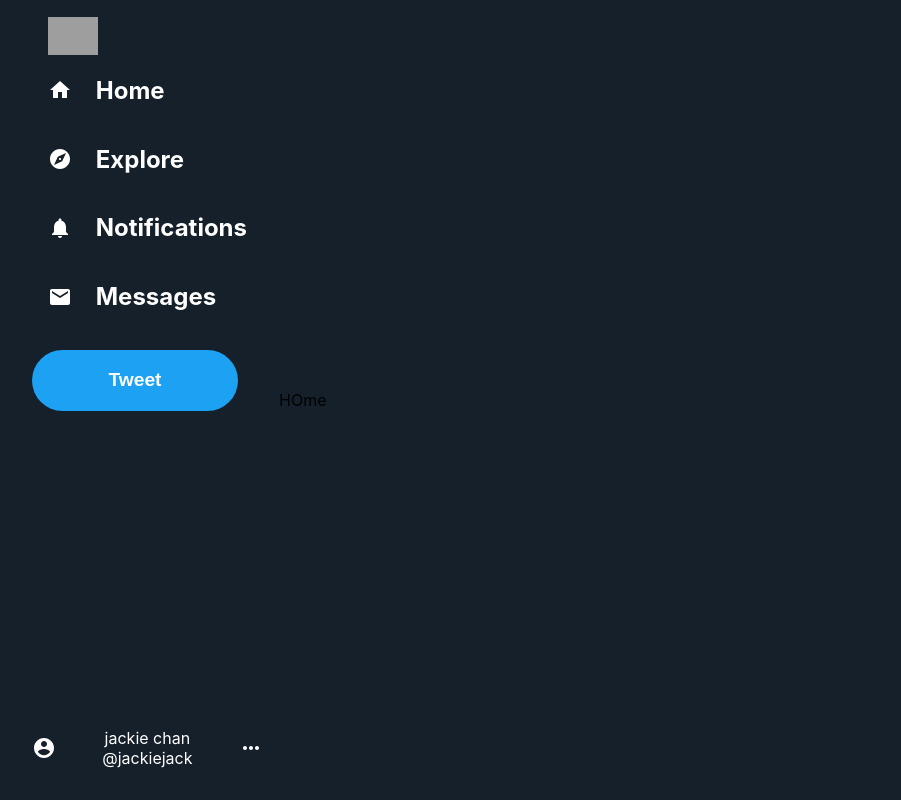
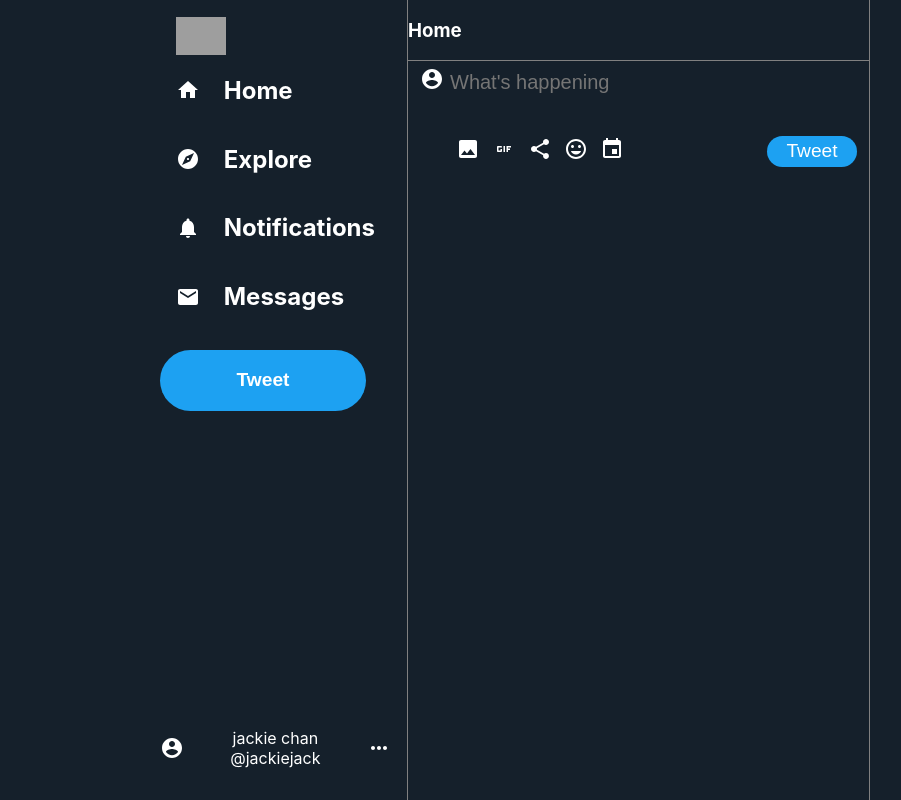
Before and after one commit to dave-wu-dev-12/twitter-react-redux-prac, a React (Create React App) app in the folder twit-clone/: page / in a window 1280 px wide. Shown: the whole page, without its empty margins (105-1006 px from the left). Built offline with nearby package versions, Linux system fonts and the light colour scheme; grey boxes are pictures that could not be loaded.

Commit message:
adding home header and post input

```diff
--- a/twit-clone/src/left-hand-nav/LeftHandNav.css
+++ b/twit-clone/src/left-hand-nav/LeftHandNav.css
@@ -3,7 +3,7 @@
   display: flex;
   flex-direction: column;
   height: 100vh;
-  width: 30vw;
+  width: 40vw;
   align-items: flex-end;
 }
 
--- a/twit-clone/src/postsSection/PostSection.css
+++ b/twit-clone/src/postsSection/PostSection.css
@@ -0,0 +1,15 @@
+.postSection_container {
+  color: white;
+  display: flex;
+  flex-direction: column;
+  height: 100vh;
+  width: 60vw;
+}
+
+.feed_container {
+  width: 60%;
+  max-width: 700px;
+  border-left: 1px solid gray;
+  border-right: 1px solid gray;
+  height: 100vh;
+}
--- a/twit-clone/src/postsSection/PostSection.js
+++ b/twit-clone/src/postsSection/PostSection.js
@@ -1,11 +1,15 @@
 import React from "react";
 import "./PostSection.css";
 import PostSectionHeader from "./postSectionHeader/PostSectionHeader";
+import PostInput from "./postSectionPosts/PostInput";
 
 function PostSection() {
   return (
-    <div>
-      <PostSectionHeader />
+    <div className="postSection_container">
+      <div className="feed_container">
+        <PostSectionHeader />
+        <PostInput />
+      </div>
     </div>
   );
 }
--- a/twit-clone/src/postsSection/postSectionHeader/PostSectionHeader.css
+++ b/twit-clone/src/postsSection/postSectionHeader/PostSectionHeader.css
@@ -0,0 +1,3 @@
+.homeSectionContainer {
+  border-bottom: 1px solid gray;
+}
--- a/twit-clone/src/postsSection/postSectionHeader/PostSectionHeader.js
+++ b/twit-clone/src/postsSection/postSectionHeader/PostSectionHeader.js
@@ -1,7 +1,11 @@
 import React from "react";
 import "./PostSectionHeader.css";
 function PostSectionHeader() {
-  return <div>HOme</div>;
+  return (
+    <div className="homeSectionContainer">
+      <h3>Home</h3>
+    </div>
+  );
 }
 
 export default PostSectionHeader;
--- /dev/null
+++ b/twit-clone/src/postsSection/postSectionPosts/PostInput.css
@@ -0,0 +1,39 @@
+.postInput_container {
+  display: flex;
+  padding: 0em 0.75em;
+}
+
+.postInput_form {
+  flex: 1;
+}
+
+.postInput_input {
+  width: 100%;
+  background-color: transparent;
+  border: none;
+  outline-style: none;
+  font-size: 1.25em;
+  padding: 0.5em 0;
+}
+
+.postInput_action {
+  display: flex;
+  justify-content: space-between;
+  align-items: center;
+  margin-top: 0.75em;
+}
+
+.postInput_actionIcons .MuiSvgIcon-root {
+  margin: 0.25em;
+}
+
+.tweetbuttonPost {
+  padding: 0.25em 1em !important;
+  font-weight: 300 !important;
+}
+
+.avatarIcon {
+  font-size: 3em;
+  margin-right: 0.25em;
+  margin-top: 0.25em;
+}
--- /dev/null
+++ b/twit-clone/src/postsSection/postSectionPosts/PostInput.js
@@ -0,0 +1,35 @@
+import React from "react";
+import "./PostInput.css";
+import AccountCircleIcon from "@material-ui/icons/AccountCircle";
+import ImageIcon from "@material-ui/icons/Image";
+import GifIcon from "@material-ui/icons/Gif";
+import InsertEmoticonIcon from "@material-ui/icons/InsertEmoticon";
+import EventIcon from "@material-ui/icons/Event";
+import ShareIcon from "@material-ui/icons/Share";
+
+function PostInput() {
+  return (
+    <div className="postInput_container">
+      <AccountCircleIcon className="avatarIcon" />
+      <div className="postInput_form">
+        <input
+          type="text"
+          placeholder="What's happening"
+          className="postInput_input"
+        />
+        <div className="postInput_action">
+          <div className="postInput_actionIcons">
+            <ImageIcon />
+            <GifIcon />
+            <ShareIcon />
+            <InsertEmoticonIcon />
+            <EventIcon />
+          </div>
+          <button className="tweetButton tweetbuttonPost">Tweet</button>
+        </div>
+      </div>
+    </div>
+  );
+}
+
+export default PostInput;
```
Also changed, not shown: 1 other file (tests, documents, lock files or other folders).
